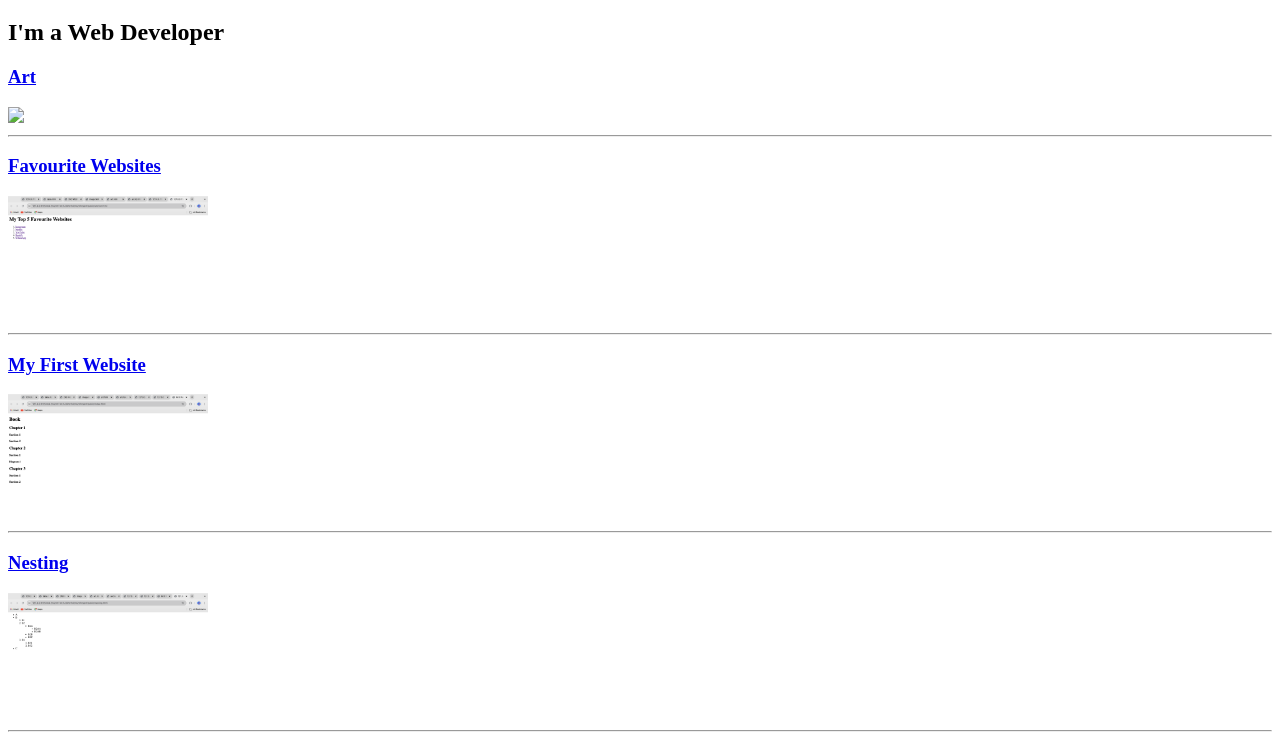
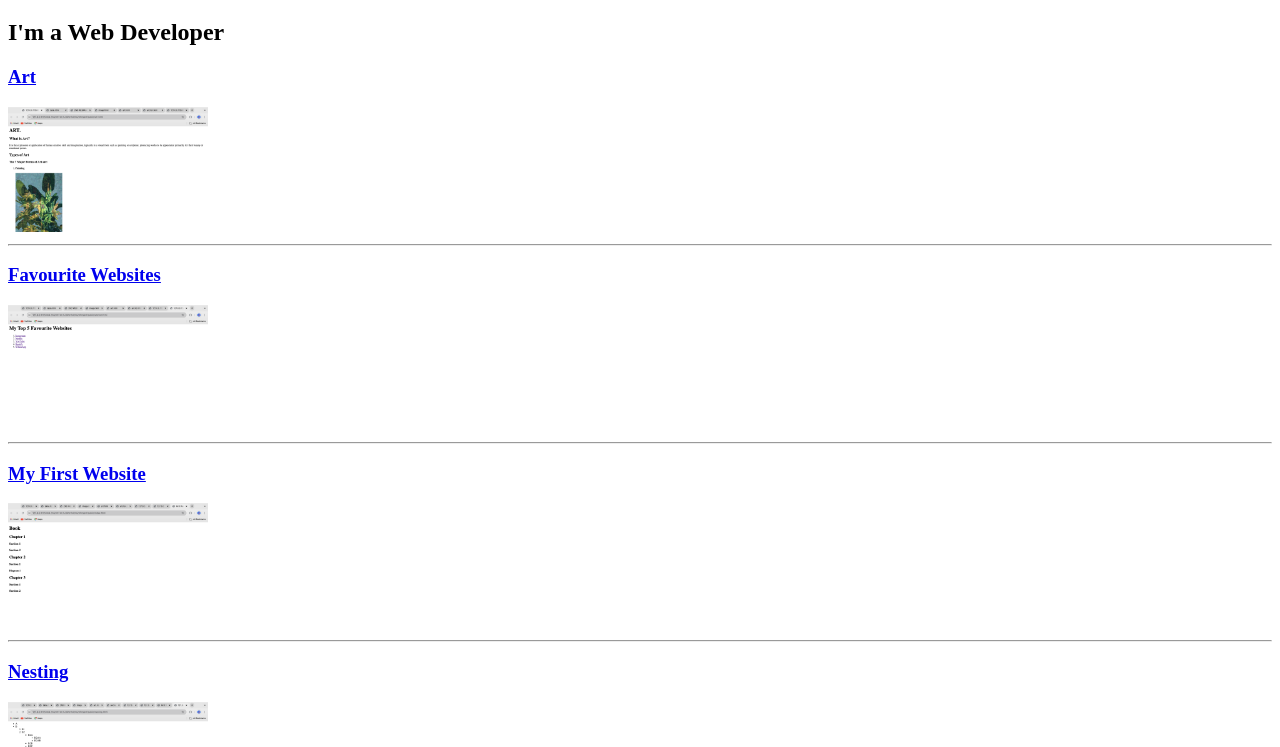
Before and after one commit to staceytam/myportfolio, a plain HTML site: page index.html in a window 1280 px wide. Shown: the part 61-808 px from the top of the page. Drawn offline with Linux system fonts and the light colour scheme; files whose address does not match are found by name.

Commit message:
Update index.html

```diff
--- a/index.html
+++ b/index.html
@@ -15,7 +15,7 @@
 
 <!-- TODO 3: Take screenshots of your project previews and add the images to the images folder -->
  <h3><a href="./public/art.html">Art</a></h3>
-<img src="../4.3 HTML Porfolio Project/public/Images/Screenshort Art.png" width="200">
+<img src="public/Images/Screenshort Art.png" width="200">
 <hr>
 <h3><a href="./public/anchor.html">Favourite Websites</a></h3>
 <img src="../4.3 HTML Porfolio Project/public/Images/Screenshot Fave Websites.png" width="200"alt="">
```
